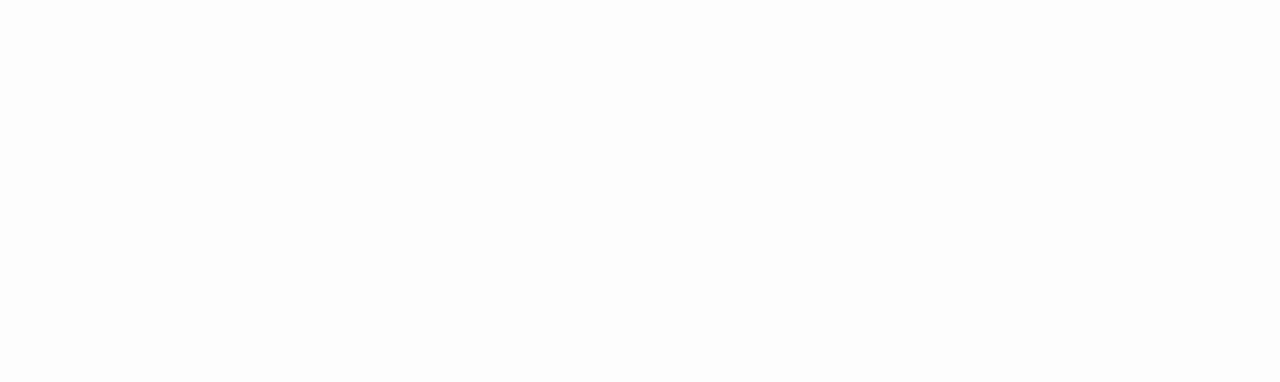
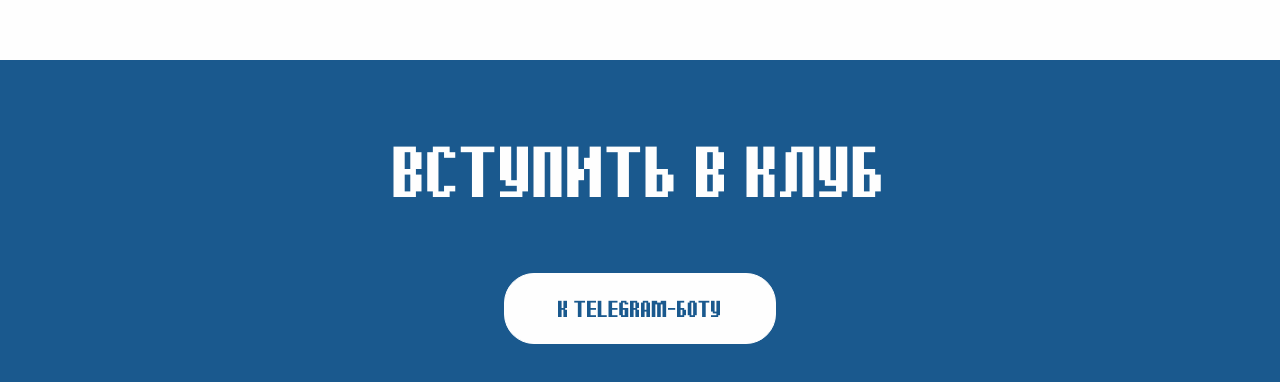
Before and after one commit to LenaAn/nelenkin-frontend, a React (Vite) app: page / in a window 1280 px wide. Shown: the part 5357-5739 px from the top of the page. Before the commit the page ends 5337 px from the top, so only its background shows below. Built offline with nearby package versions, Linux system fonts and the light colour scheme.

Commit message:
add a cta section

```diff
--- a/src/components/Page.jsx
+++ b/src/components/Page.jsx
@@ -6,6 +6,7 @@
 import PastBooksSection from "./sections/PastBooksSection.jsx"
 import WhatToDiscuss from "./sections/WhatToDiscuss.jsx"
 import ActiveStreamsSection from "./sections/ActiveStreamsSection.jsx"
+import CTASection from "./sections/CTASection.jsx"
 
 function Page() {
     return (
@@ -17,6 +18,7 @@
             <TelegramBotSection blueSection={false}/>
             <ActiveStreamsSection blueSection={true}/>
             <CalendarSection/>
+            <CTASection blueSection={true}/>
         </main>
     )
 }
--- /dev/null
+++ b/src/components/sections/CTASection.jsx
@@ -0,0 +1,19 @@
+import './Section.css'
+
+function AboutSection({blueSection}) {
+    return (
+        <section className={`section ${blueSection? 'section-blue' : 'section-white'}`}>
+            <div className="container section-inner">
+                <div className="section-text-block">
+                    <h1 className={`section-title cta-section-title ${blueSection ? 'section-title--light' : ''}`}>Вступить в клуб</h1>
+                    <div className="cta-actions section-actions">
+                        <a href="https://t.me/neLenkin_bot" target="_blank" rel="noopener noreferrer"
+                           className={`btn ${blueSection ? 'btn--light' : 'btn--primary'}`}>к Telegram-боту</a>
+                    </div>
+                </div>
+            </div>
+        </section>
+    )
+}
+
+export default AboutSection
--- a/src/components/sections/Section.css
+++ b/src/components/sections/Section.css
@@ -33,6 +33,10 @@
     margin: 0 0 0.6rem 0;
 }
 
+.cta-section-title {
+    text-align: center;
+}
+
 .section-description {
     max-width: 48rem;
     font-size: 1.5rem;
@@ -54,6 +58,11 @@
 
 .section-actions {
     margin-top: 1rem;
+}
+
+.cta-actions {
+    display: flex;
+    justify-content: center;
 }
 
 .section-image {
```
